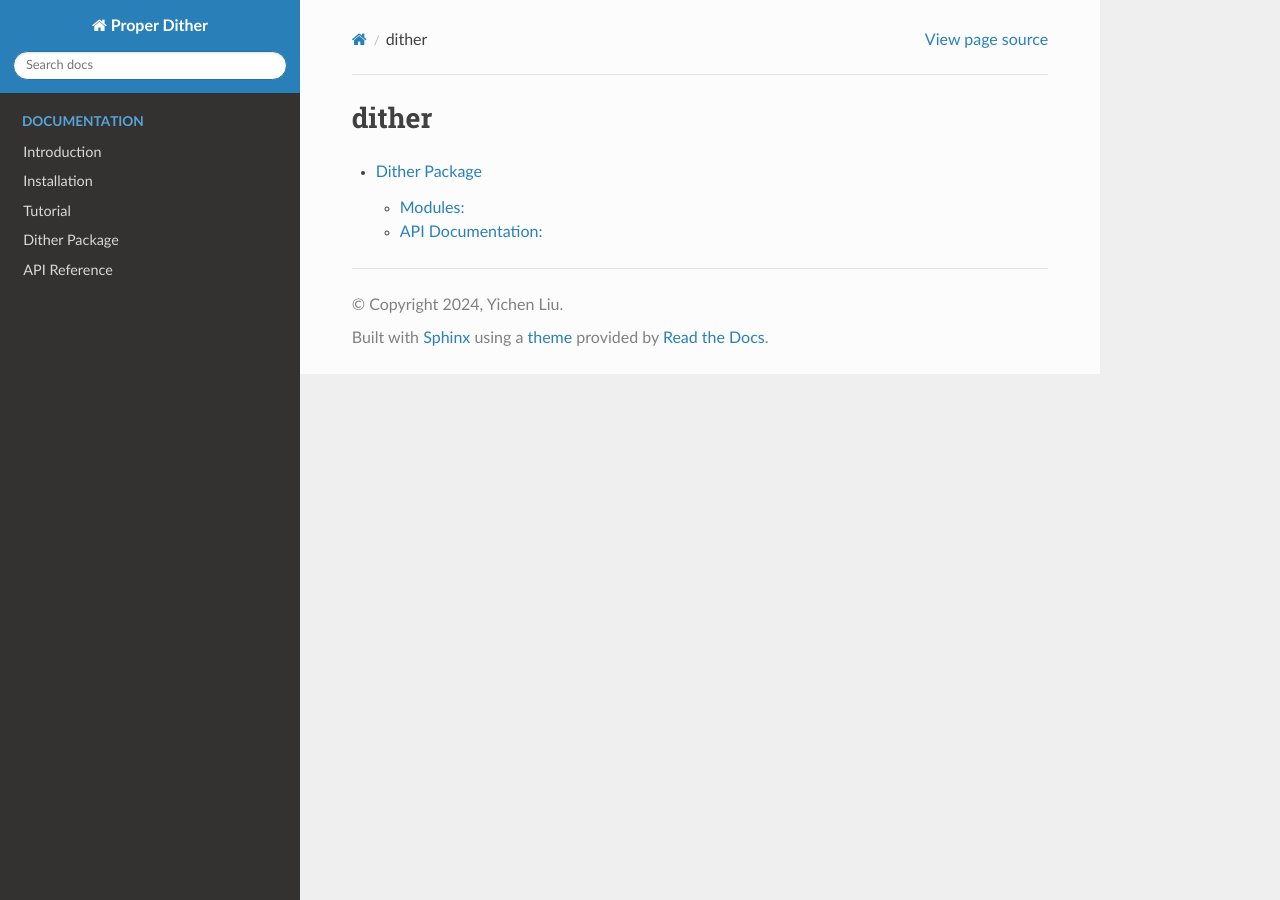
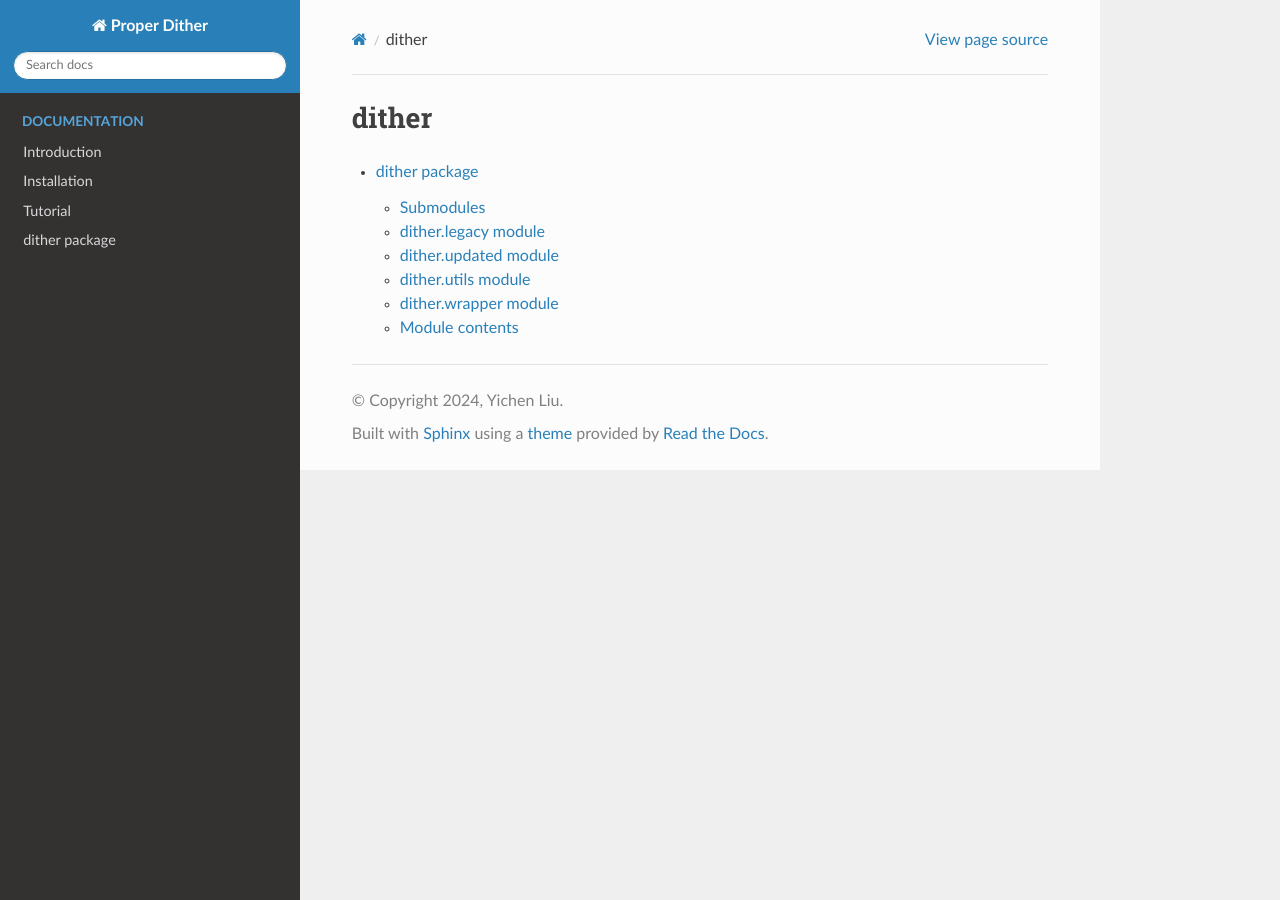
Before and after one commit to Chisen-Lupus/proper-dither, a Sphinx documentation site: the page built from doc/source/modules.rst, in a window 1280 px wide. Built offline with Sphinx 7.4.7 and the Read the Docs theme 3.1.0, drawn with Linux system fonts in a browser that asks for light colours; pages that are not in the unit, such as notebooks, are missing from menus.

Commit message:
api documentation

```diff
--- a/doc/source/api.rst
+++ /dev/null
@@ -1,9 +0,0 @@
-API Reference
-=============
-
-This section provides detailed documentation for the API.
-
-.. toctree::
-   :maxdepth: 1
-
-   dither
--- a/doc/source/dither.rst
+++ b/doc/source/dither.rst
@@ -1,36 +1,45 @@
-Dither Package
+dither package
 ==============
 
-The `dither` package contains the core modules of `proper-dither`. Below is an overview of the modules and their functionality.
+Submodules
+----------
 
-Modules:
---------
-
-- **legacy.py**: Implements the legacy coaddition method.
-- **updated.py**: Implements the updated, faster coaddition method.
-- **utils.py**: Contains utility functions for image processing.
-- **wrapper.py**: Provides a wrapper for streamlined workflows.
-- **__init__.py**: Initializes the package.
-
-API Documentation:
--------------------
+dither.legacy module
+--------------------
 
 .. automodule:: dither.legacy
    :members:
    :undoc-members:
    :show-inheritance:
 
+dither.updated module
+---------------------
+
 .. automodule:: dither.updated
    :members:
    :undoc-members:
    :show-inheritance:
+
+dither.utils module
+-------------------
 
 .. automodule:: dither.utils
    :members:
    :undoc-members:
    :show-inheritance:
 
+dither.wrapper module
+---------------------
+
 .. automodule:: dither.wrapper
    :members:
    :undoc-members:
    :show-inheritance:
+
+Module contents
+---------------
+
+.. automodule:: dither
+   :members:
+   :undoc-members:
+   :show-inheritance:
```
